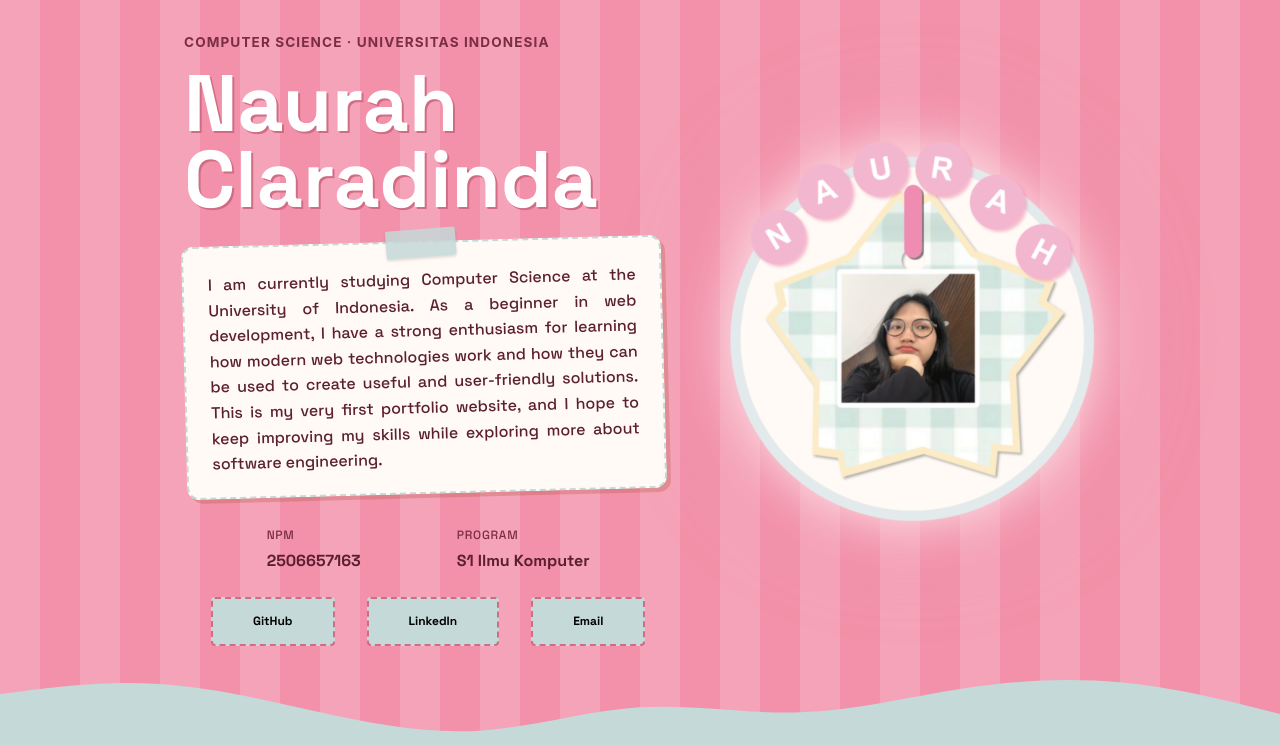
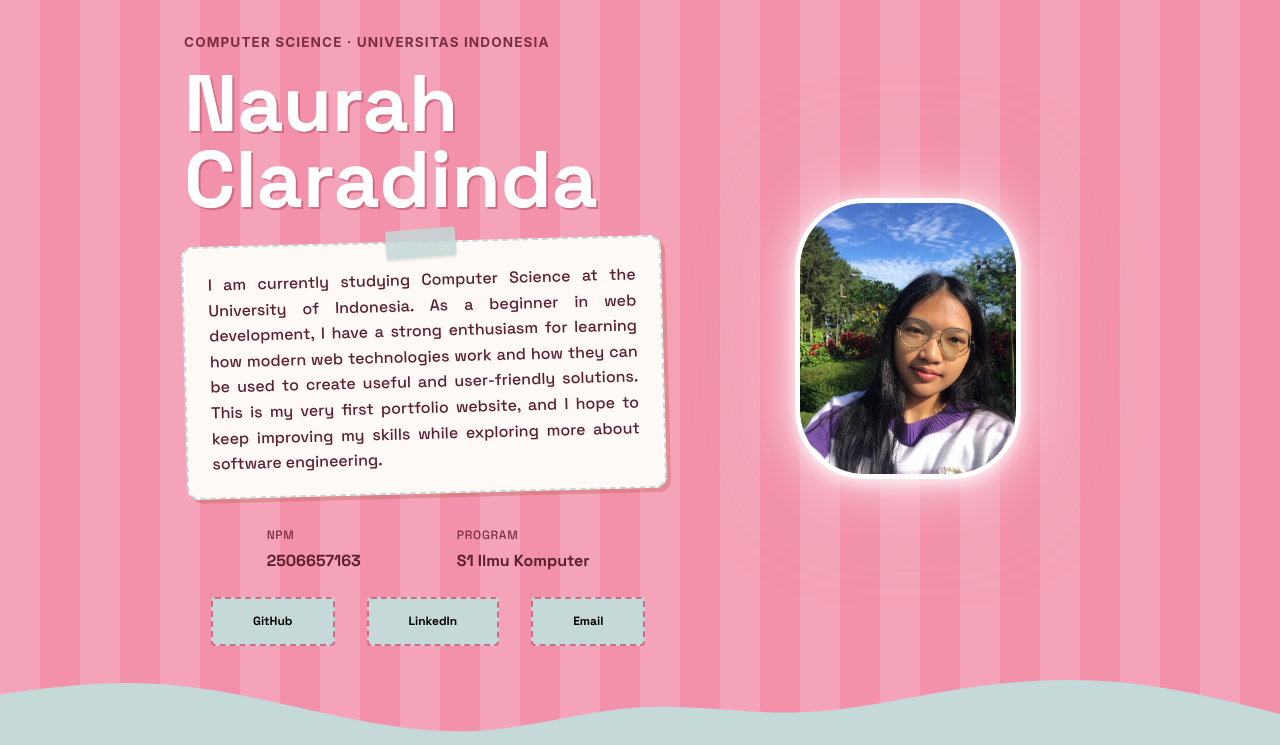
Before and after one commit to Naur4h/myportofolio, a Django app: page / in a window 1280 px wide. Shown: the part 132-877 px from the top of the page. Run offline with Django 5.2, Linux system fonts and the light colour scheme; grey boxes labelled with a size stand in for pictures from a placeholder-image service; some libraries are stand-ins or nearby versions.

Commit message:
Update hero photo style, spacing, and footer styling

```diff
--- a/static/css/style.css
+++ b/static/css/style.css
@@ -6,6 +6,24 @@
  svg {
   margin-bottom: -10px;
 }
+
+
+  .foto{
+  width: 60%;
+  display: block;
+  margin: 0 auto;
+  border-radius: 50%;
+  border-radius: 70px;
+  border: 5px solid rgb(255, 255, 255);
+  box-shadow: 0px 4px 15px rgba(255, 255, 255, 0.753);
+  object-fit: cover;
+  transition: transform 0.4s ease;
+}
+
+  .foto:hover {
+  transform: scale(1.1); /* zoom 20% */
+}
+
 
 
 
--- a/templates/index.html
+++ b/templates/index.html
@@ -33,9 +33,9 @@
                     <p class="hero-kicker">Computer Science &middot; Universitas Indonesia</p>
                     <h1>Naurah Claradinda</h1>
                 </div>
-                <div class="hero-photo">
-                    <img class="hero-visual" src="/static/img/naurahpic.png" alt="Foto Naurah">
-                </div>
+              <div class="hero-photo">
+    <img class="foto" src="/static/img/Foto liburan.png" alt="Foto Naurah">
+</div>
                 <div class="hero-details">
                     <p class="bio">I am currently studying Computer Science at the University of Indonesia. As a beginner in web development, I have a strong enthusiasm for learning how modern web technologies work and how they can be used to create useful and user-friendly solutions. This is my very first portfolio website, and I hope to keep improving my skills while exploring more about software engineering.</p>
                     <dl class="meta-list">
```
Also changed, not shown: static/img/Foto liburan.PNG (added).
